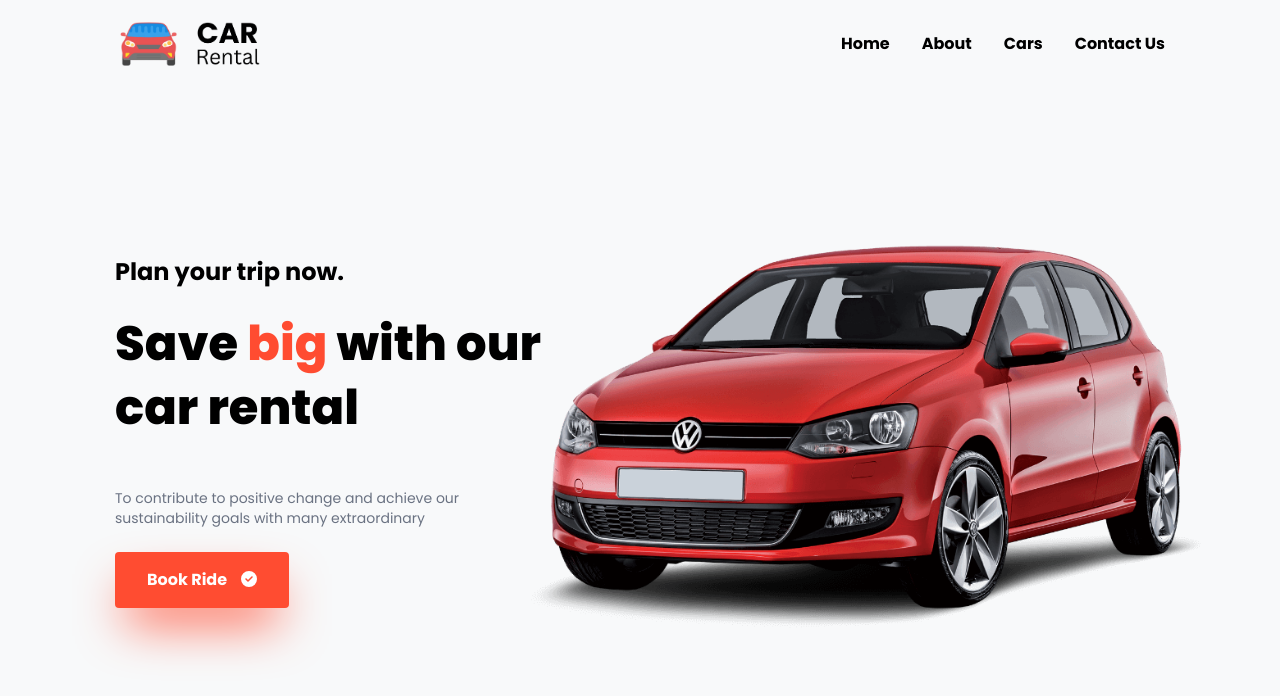
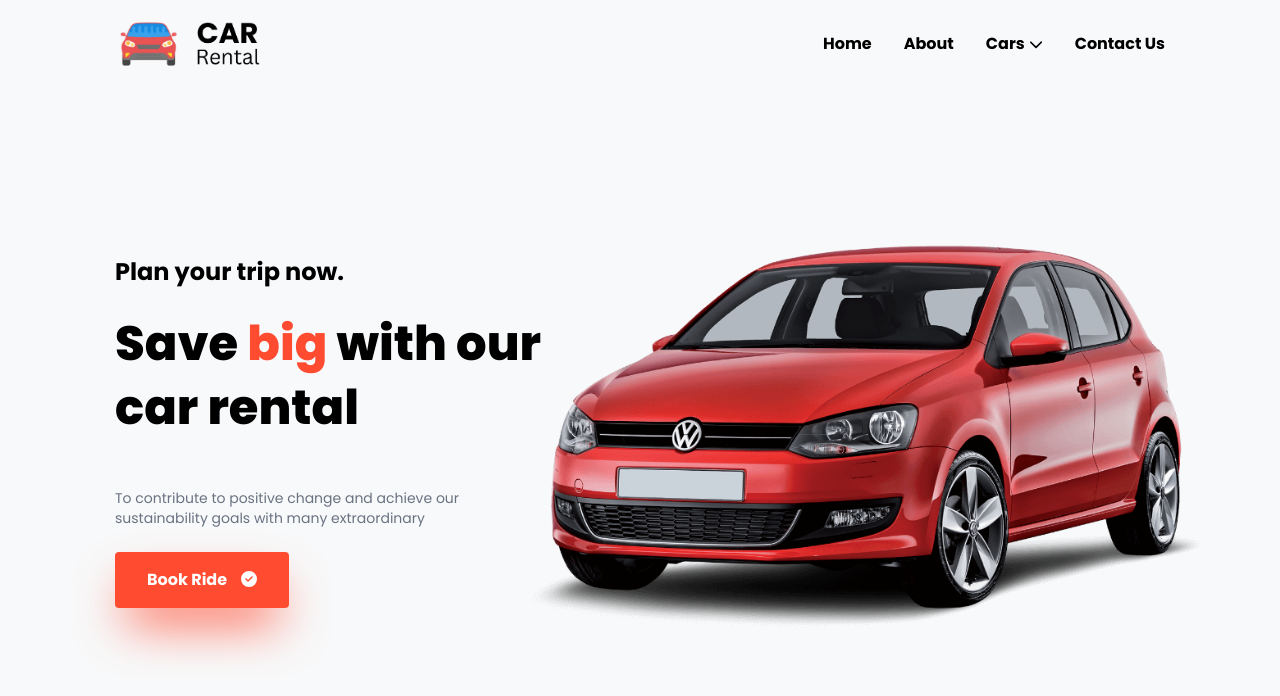
Before and after one commit to Sahil-Coder1/gorent, a React (Vite) app: page / in a window 1280 px wide. Shown: the top 696 px of the page. Built offline with nearby package versions, Linux system fonts and the light colour scheme; no server answers.

Commit message:
some improvements

```diff
--- a/src/Cars/Cars.jsx
+++ b/src/Cars/Cars.jsx
@@ -72,7 +72,9 @@ const Cars = () => {
                                         <p className="text-2xl font-semibold text-gray-800">{car.name}</p>
                                         <div className='flex justify-between'>
                                             <p className="text-sm text-gray-500 mt-1">{car.model}</p>
-                                            <p className="text-sm bg-gray-200 w-fit px-2 rounded-full text-gray-500 mt-1">{car.type}</p>
+                                            <p className="text-xs sm:text-sm bg-[#FFEFE6] w-fit px-3 py-1 rounded-full text-[#FF4C31] font-medium mt-1">
+                                                {car.type}
+                                            </p>
                                         </div>
                                     </div>
                                 </div>
--- a/src/Hero/Hero.jsx
+++ b/src/Hero/Hero.jsx
@@ -1,7 +1,7 @@
 import React from 'react';
 import car from '../assets/banner_car.png'
 import { FontAwesomeIcon } from '@fortawesome/react-fontawesome';
-import { faCircleCheck, faAngleRight } from '@fortawesome/free-solid-svg-icons';
+import { faCircleCheck } from '@fortawesome/free-solid-svg-icons';
 import { Link } from 'react-router-dom';
 
 
--- a/src/components/Header.jsx
+++ b/src/components/Header.jsx
@@ -1,35 +1,71 @@
-import React from 'react';
-import logo from "../assets/icon.png"
+import React, { useState } from 'react';
+import logo from "../assets/icon.png";
 import { Link } from 'react-router-dom';
+import { FontAwesomeIcon } from '@fortawesome/react-fontawesome';
+import { faBars, faTimes, faChevronDown } from '@fortawesome/free-solid-svg-icons';
 
 const Header = () => {
+    const [menuOpen, setMenuOpen] = useState(false);
+    const [carsDropdown, setCarsDropdown] = useState(false);
+
     return (
-        <div className='w-full fixed flex justify-between px-[115px] py-4 z-50 bg-[#f8f9fa]'>
-            <div className='flex justify-between gap-x-20 w-full'>
-                <div >
-                    <Link to='/'> <img src={logo} alt="Logo" className='h-14' /></Link>
-                </div>
-                <div className='content-center'>
-                    <ul type='none' className='flex gap-8 justify-end text-base font-bold'>
-                        <Link to='/'> <li className='hover:text-[#FF4C31] duration-500 ease-in-out cursor-pointer'>Home</li></Link>
-                        <Link to='/about-us'><li className='hover:text-[#FF4C31] duration-500 ease-in-out cursor-pointer'>About</li></Link>
-                        <div className="relative group z-30">
-                            <li className='hover:text-[#FF4C31] duration-500 ease-in-out cursor-pointer'>Cars</li>
-                            <ul className="absolute left-0 hidden bg-[#f8f9fa] shadow-2xl rounded-sm group-hover:block cursor-pointer">
-                                <Link to='/cars?type=sedan'> <li className="px-4 py-2 hover:bg-gray-200 rounded-sm hover:text-[#FF4C31]">Sedan</li></Link>
-                                <Link to='/cars?type=suv'> <li className="px-4 py-2 hover:bg-gray-200 rounded-sm hover:text-[#FF4C31]">SUV</li></Link>
-                                <Link to='/cars?type=hatchback'> <li className="px-4 py-2 hover:bg-gray-200 rounded-sm hover:text-[#FF4C31]">Hatchback</li></Link>
+        <div className='w-full fixed flex justify-between items-center px-6 sm:px-10 lg:px-[115px] py-4 z-50 bg-[#f8f9fa]'>
+            <div className='flex justify-between items-center w-full'>
+                {/* Logo */}
+                <Link to='/'>
+                    <img src={logo} alt="Logo" className='h-12 sm:h-14' />
+                </Link>
+
+                {/* Desktop Navigation */}
+                <div className='hidden md:flex items-center'>
+                    <ul className='flex gap-6 lg:gap-8 text-base font-bold'>
+                        <Link to='/'><li className='hover:text-[#FF4C31] duration-500 cursor-pointer'>Home</li></Link>
+                        <Link to='/about-us'><li className='hover:text-[#FF4C31] duration-500 cursor-pointer'>About</li></Link>
+
+                        {/* Cars Dropdown */}
+                        <div className="relative group">
+                            <li className='hover:text-[#FF4C31] duration-500 cursor-pointer flex items-center gap-1'>
+                                Cars <FontAwesomeIcon icon={faChevronDown} className='text-sm' />
+                            </li>
+                            <ul className="absolute left-0 hidden bg-[#f8f9fa] shadow-2xl rounded-sm group-hover:block">
+                                <Link to='/cars?type=sedan'><li className="px-4 py-2 hover:bg-gray-200 rounded-sm hover:text-[#FF4C31]">Sedan</li></Link>
+                                <Link to='/cars?type=suv'><li className="px-4 py-2 hover:bg-gray-200 rounded-sm hover:text-[#FF4C31]">SUV</li></Link>
+                                <Link to='/cars?type=hatchback'><li className="px-4 py-2 hover:bg-gray-200 rounded-sm hover:text-[#FF4C31]">Hatchback</li></Link>
                             </ul>
                         </div>
-                        {/* <li className='hover:text-[#FF4C31] duration-500 ease-in-out cursor-pointer'>Testimonials</li> */}
-                        <Link to='/contact-us'><li className='hover:text-[#FF4C31] duration-500 ease-in-out cursor-pointer'>Contact Us</li></Link>
 
+                        <Link to='/contact-us'><li className='hover:text-[#FF4C31] duration-500 cursor-pointer'>Contact Us</li></Link>
                     </ul>
                 </div>
+
+                {/* Mobile Menu Button */}
+                <button className='md:hidden' onClick={() => setMenuOpen(!menuOpen)}>
+                    <FontAwesomeIcon icon={menuOpen ? faTimes : faBars} className='text-xl' />
+                </button>
             </div>
-            {/* <div className='content-center'>
-                <button className='bg-[#FF4C31] text-white py-3 px-8 shadow-2xl border-1 border-[#FF4C31] cursor-pointer shadow-[#FF4C31] rounded-sm hover:bg-white hover:text-black'>Book Now</button>
-            </div> */}
+
+            {/* Mobile Navigation */}
+            {menuOpen && (
+                <div className="absolute top-16 left-0 w-full bg-[#f8f9fa] shadow-md flex flex-col text-center py-4 md:hidden">
+                    <Link to='/' className="py-2 hover:text-[#FF4C31]" onClick={() => setMenuOpen(false)}>Home</Link>
+                    <Link to='/about-us' className="py-2 hover:text-[#FF4C31]" onClick={() => setMenuOpen(false)}>About</Link>
+
+                    {/* Mobile Cars Dropdown */}
+                    <div>
+                        <button className="py-2 hover:text-[#FF4C31] w-full flex items-center justify-center gap-1" onClick={() => setCarsDropdown(!carsDropdown)}>
+                            Cars <FontAwesomeIcon icon={faChevronDown} className='text-sm' />
+                        </button>
+                        {carsDropdown && (
+                            <div className="flex flex-col">
+                                <Link to='/cars?type=sedan' className="block py-2 hover:text-[#FF4C31]" onClick={() => setMenuOpen(false)}>Sedan</Link>
+                                <Link to='/cars?type=suv' className="block py-2 hover:text-[#FF4C31]" onClick={() => setMenuOpen(false)}>SUV</Link>
+                                <Link to='/cars?type=hatchback' className="block py-2 hover:text-[#FF4C31]" onClick={() => setMenuOpen(false)}>Hatchback</Link>
+                            </div>
+                        )}
+                    </div>
+                    <Link to='/contact-us' className="py-2 hover:text-[#FF4C31]" onClick={() => setMenuOpen(false)}>Contact Us</Link>
+                </div>
+            )}
         </div>
     );
 };
```
